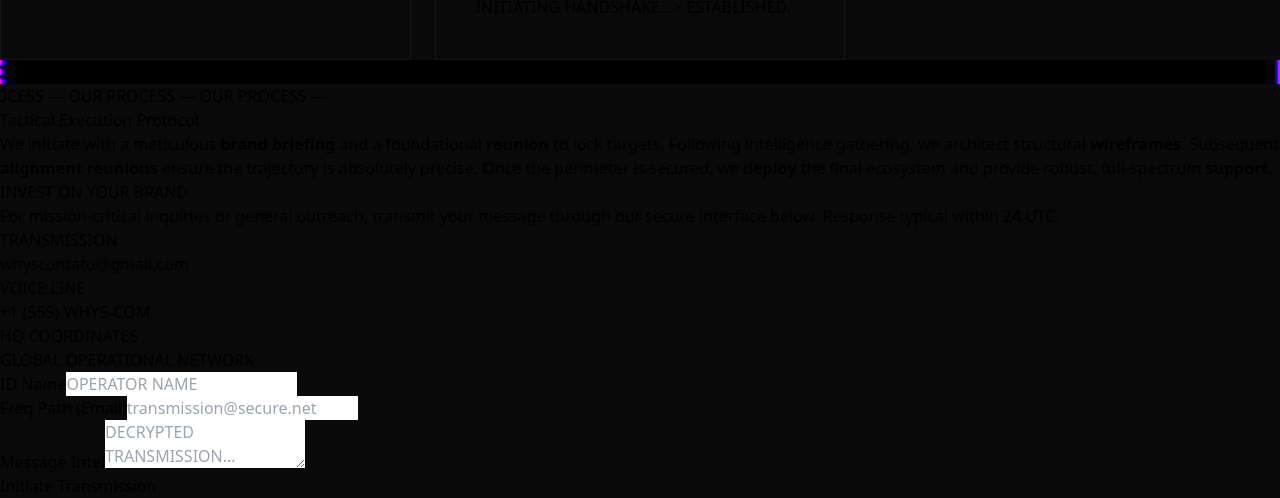
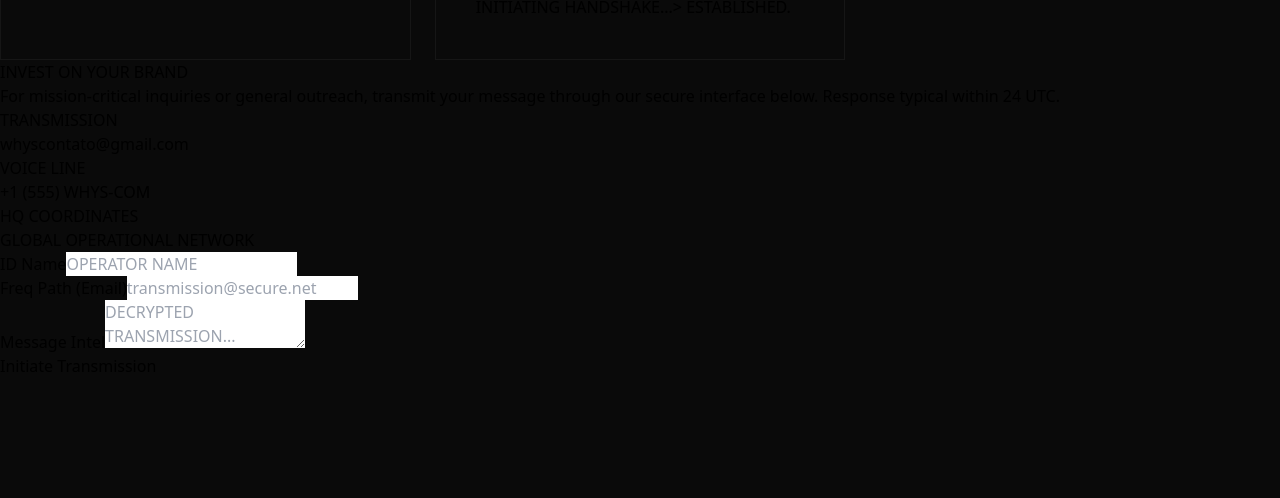
Before and after one commit to WhysBr/whys-v2, a React (Vite) app: page / in a window 1280 px wide. Shown: the part 2632-3130 px from the top of the page. After the commit the page ends 3010 px from the top, so only its background shows below. Built offline with nearby package versions, Linux system fonts and the light colour scheme.

Commit message:
revert: remove GooeyMarquee and process section

```diff
--- a/src/components/ui/AspirationSection.tsx
+++ b/src/components/ui/AspirationSection.tsx
@@ -2,7 +2,6 @@ import AnimatedTextCycle from "@/components/ui/animated-text-cycle";
 import { DynamicFrameLayout } from "@/components/ui/dynamic-frame-layout";
 import type { Frame } from "@/components/ui/dynamic-frame-layout";
 import { CyberneticBentoGrid } from "@/components/ui/cybernetic-bento-grid";
-import { GooeyMarquee } from "@/components/ui/gooey-marquee";
 
 const demoFrames: Frame[] = [
   {
@@ -118,22 +117,6 @@ export default function AspirationSection() {
         </div>
 
         <CyberneticBentoGrid />
-
-        {/* Process Section */}
-        <div className="w-full mt-32 mb-12 flex flex-col items-center">
-          <GooeyMarquee text="OUR PROCESS — " speed={20} className="mb-12" />
-
-          <div className="max-w-2xl text-center px-4">
-            <h3 className="text-[#965EC7] font-black tracking-[0.2em] uppercase text-xs mb-6">Tactical Execution Protocol</h3>
-            <p className="text-white/60 font-mono text-sm leading-relaxed">
-              We initiate with a meticulous <strong>brand briefing</strong> and a foundational <strong>reunion</strong> to lock targets.
-              Following intelligence gathering, we architect structural <strong>wireframes</strong>.
-              Subsequent <strong>alignment reunions</strong> ensure the trajectory is absolutely precise.
-              Once the perimeter is secured, we <strong>deploy</strong> the final ecosystem and provide robust, full-spectrum <strong>support</strong>.
-            </p>
-          </div>
-        </div>
-
       </div>
     </section>
   );
--- a/src/components/ui/gooey-marquee.tsx
+++ /dev/null
@@ -1,61 +0,0 @@
-"use client"
-
-import React from 'react'
-
-interface GooeyMarqueeProps {
-  text: string
-  className?: string
-  speed?: number
-}
-
-export function GooeyMarquee({ text, className = "", speed = 16 }: GooeyMarqueeProps) {
-  return (
-    <div className={`relative w-full h-32 text-7xl md:text-8xl flex items-center justify-center overflow-hidden font-black uppercase tracking-tighter ${className}`}>
-      {/* Blur layer with gooey effect */}
-      <div
-        className="absolute inset-0 flex items-center justify-center"
-        style={{
-          backgroundColor: "#0a0a0a", // Match background
-          backgroundImage: `
-            linear-gradient(to right, #965EC7, 1rem, transparent 50%),
-            linear-gradient(to left, #965EC7, 1rem, transparent 50%)
-          `,
-          filter: "contrast(15)",
-        }}
-      >
-        <p
-          className="absolute min-w-[200%] whitespace-nowrap animate-marquee text-[#965EC7]"
-          style={{
-            filter: "blur(0.07em)",
-            animation: `marquee ${speed}s infinite linear`,
-          }}
-        >
-          {text} {text} {text} {text}
-        </p>
-      </div>
-
-      {/* Clear text layer on top */}
-      <div className="absolute inset-0 flex items-center justify-center z-10 pointer-events-none mix-blend-difference opacity-50">
-        <p
-          className="absolute min-w-[200%] whitespace-nowrap animate-marquee text-white"
-          style={{
-            animation: `marquee ${speed}s infinite linear`,
-          }}
-        >
-          {text} {text} {text} {text}
-        </p>
-      </div>
-
-      <style>{`
-        @keyframes marquee {
-          0% { transform: translateX(0); }
-          100% { transform: translateX(-50%); }
-        }
-        .animate-marquee {
-          animation: marquee ${speed}s infinite linear;
-          will-change: transform;
-        }
-      `}</style>
-    </div>
-  )
-}
```
